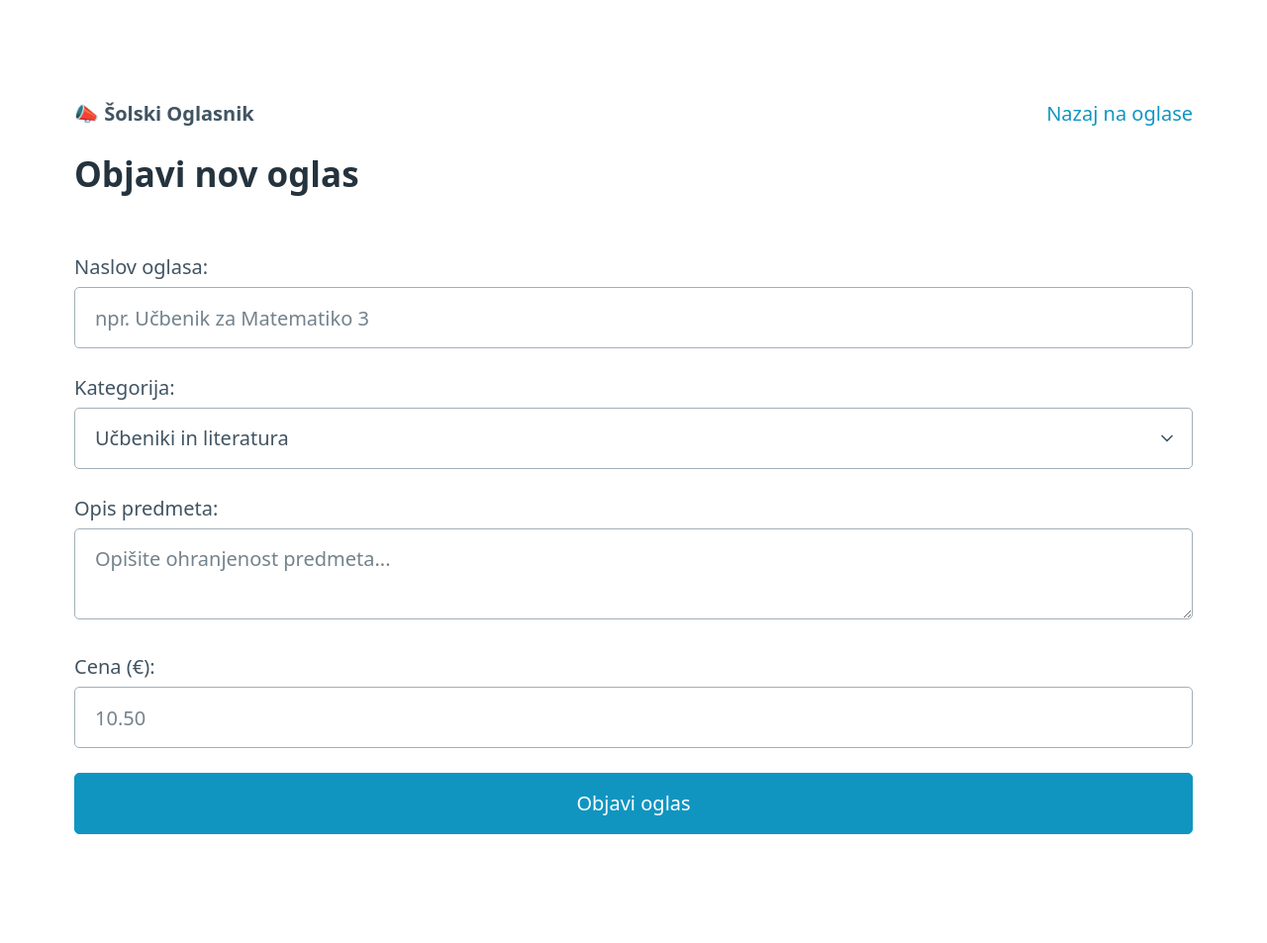
After one commit to sergejsers/solski-oglasnik-20, a PHP site: page /dodaj_oglas.php in a window 1280 px wide. The commit adds this page. Shown: the whole page at 99% size. Run offline with PHP 8.4, Linux system fonts and the light colour scheme; data comes from the database, SQL or seed files in the repository.

Commit message:
dodana dodaj_oglas.php

```diff
--- /dev/null
+++ b/dodaj_oglas.php
@@ -0,0 +1,95 @@
+<?php
+// Uvoz datoteke za povezavo z bazo
+require_once 'db.php';
+
+$sporočilo = '';
+
+// Preverimo, ali je bil obrazec poslan s POST metodo
+if ($_SERVER['REQUEST_METHOD'] === 'POST') {
+    $naslov = trim($_POST['naslov'] ?? '');
+    $opis = trim($_POST['opis'] ?? '');
+    $cena = trim($_POST['cena'] ?? '');
+    $kategorija_id = $_POST['kategorija_id'] ?? 1;
+    $uporabnik_id = 1; // Začasno fiksen testni uporabnik
+
+    // Preprosta validacija vnosnih podatkov
+    if (!empty($naslov) && !empty($opis) && is_numeric($cena)) {
+        try {
+            // Varen vnos podatkov z uporabo Prepared Statements za preprečitev SQLi
+            $sql = "INSERT INTO oglasi (uporabnik_id, kategorija_id, naslov, opis, cena)
+                    VALUES (?, ?, ?, ?, ?)";
+            $stmt = $pdo->prepare($sql);
+            $stmt->execute([$uporabnik_id, $kategorija_id, $naslov, $opis, $cena]);
+
+            // Po uspešnem vnosu preusmerimo na domačo stran z oglasi
+            header("Location: index.php");
+            exit;
+        } catch (PDOException $e) {
+            $sporočilo = "Napaka pri shranjevanju: " . $e->getMessage();
+        }
+    } else {
+        $sporočilo = "Prosimo, pravilno izpolnite vsa polja! (Cena mora biti število)";
+    }
+}
+
+// Zajememo vse kategorije iz baze za prikaz v padajočem meniju
+try {
+    $kategorije = $pdo->query("SELECT * FROM kategorije")->fetchAll();
+} catch (PDOException $e) {
+    $kategorije = [];
+}
+?>
+<!DOCTYPE html>
+<html lang="sl">
+<head>
+    <meta charset="UTF-8">
+    <meta name="viewport" content="width=device-width, initial-scale=1.0">
+    <title>Dodaj nov oglas - Šolski Oglasnik</title>
+    <!-- Pico.css mikro ogrodje -->
+    <link rel="stylesheet" href="https://cdn.jsdelivr.net/npm/@picocss/pico@1/css/pico.min.css">
+</head>
+<body>
+    <main class="container">
+        <nav>
+            <ul>
+                <li><strong>📣 Šolski Oglasnik</strong></li>
+            </ul>
+            <ul>
+                <li><a href="index.php">Nazaj na oglase</a></li>
+            </ul>
+        </nav>
+
+        <h2>Objavi nov oglas</h2>
+
+        <?php if ($sporočilo): ?>
+            <article style="background-color: #f8d7da; color: #721c24; border: none;">
+                <?= htmlspecialchars($sporočilo) ?>
+            </article>
+        <?php endif; ?>
+
+        <form action="dodaj_oglas.php" method="POST">
+            <label for="naslov">Naslov oglasa:
+                <input type="text" id="naslov" name="naslov" required placeholder="npr. Učbenik za Matematiko 3">
+            </label>
+
+            <label for="kategorija_id">Kategorija:
+                <select id="kategorija_id" name="kategorija_id" required>
+                    <?php foreach ($kategorije as $kat): ?>
+                        <option value="<?= $kat['id'] ?>"><?= htmlspecialchars($kat['naziv']) ?></option>
+                    <?php endforeach; ?>
+                </select>
+            </label>
+
+            <label for="opis">Opis predmeta:
+                <textarea id="opis" name="opis" required placeholder="Opišite ohranjenost predmeta..."></textarea>
+            </label>
+
+            <label for="cena">Cena (€):
+                <input type="number" step="0.01" id="cena" name="cena" required placeholder="10.50">
+            </label>
+
+            <button type="submit">Objavi oglas</button>
+        </form>
+    </main>
+</body>
+</html>
--- a/index.php
+++ b/index.php
@@ -1,4 +1,4 @@
-PHP
+
 <?php
 require_once 'db.php';
 // Če se stran naloži brez napake, je PDO povezava uspešna!
```
